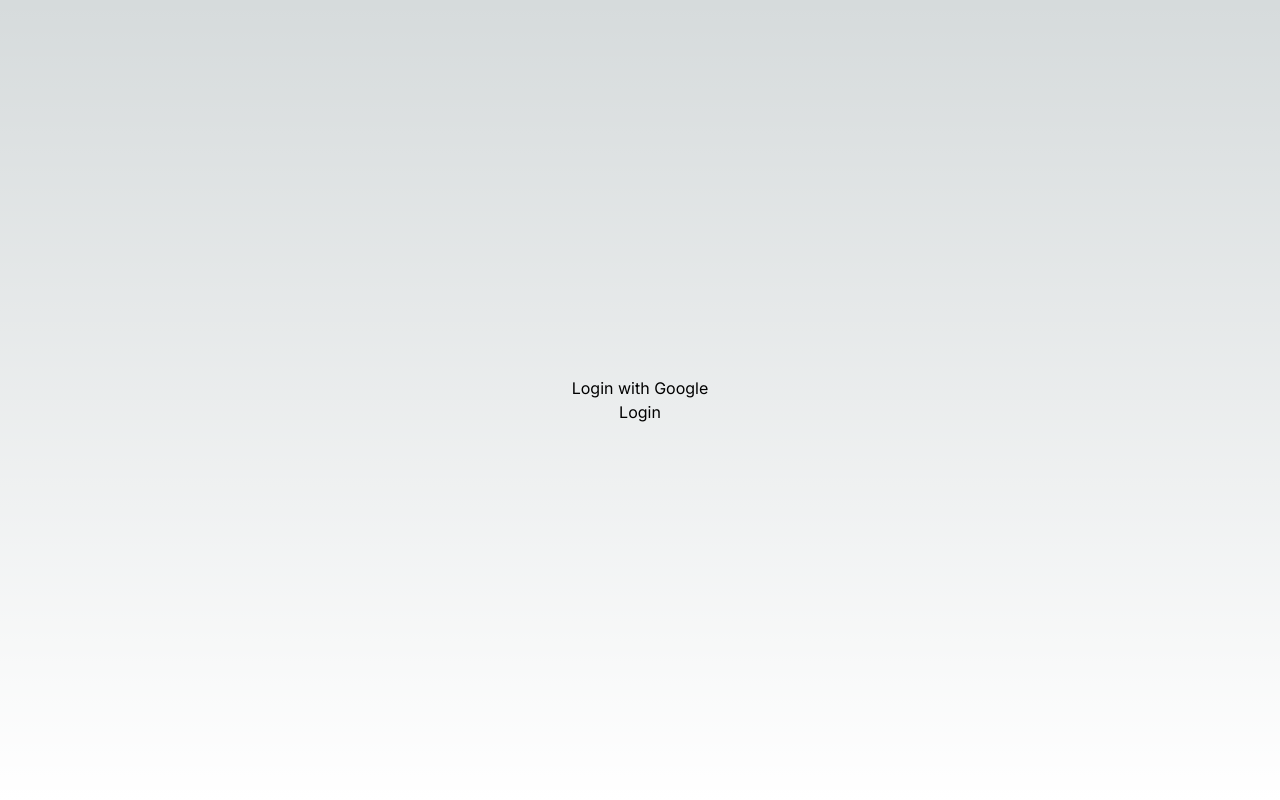
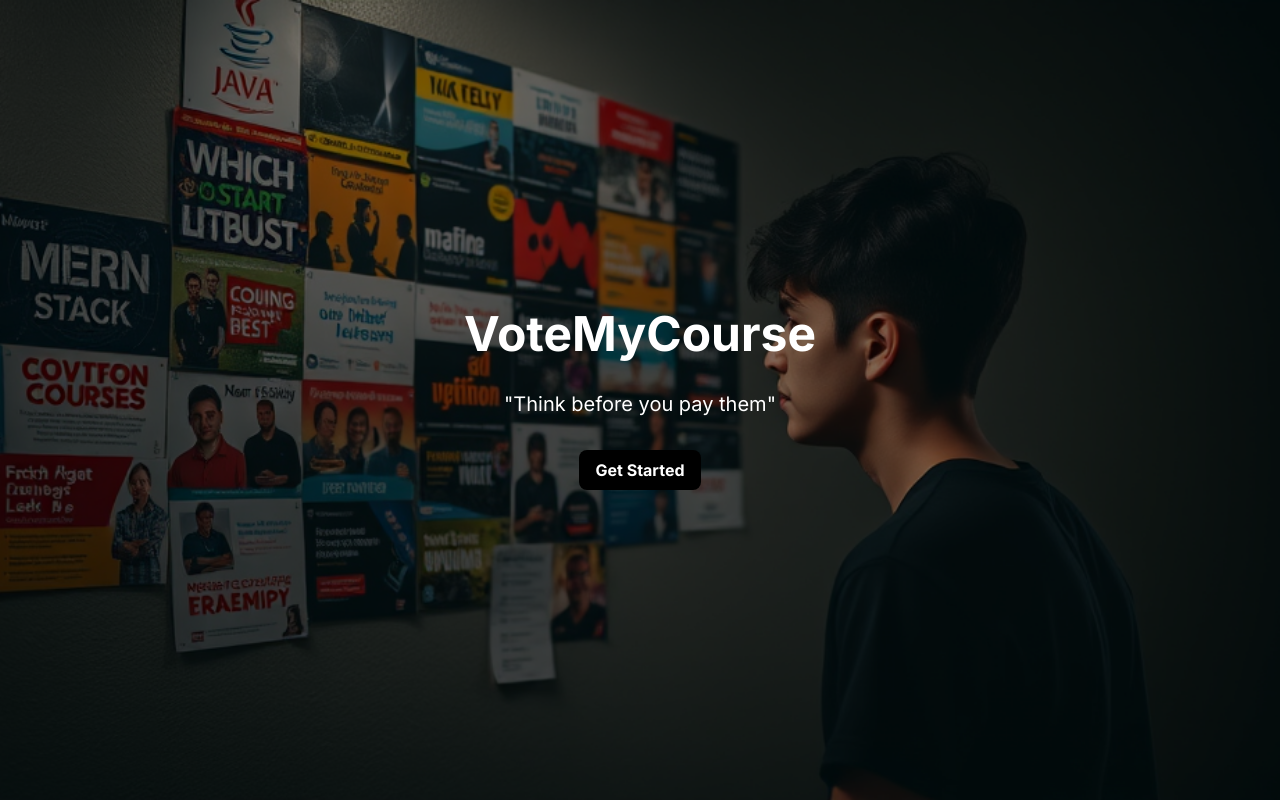
Before and after one commit to Utkarsh4517/votemycourse-fe, a Next.js app: page / in a window 1280 px wide. Built offline with nearby package versions, Linux system fonts and the light colour scheme.

Commit message:
created a basic login page

```diff
--- a/src/app/page.tsx
+++ b/src/app/page.tsx
@@ -1,17 +1,30 @@
 'use client';
 import React from 'react';
+import bg from '../assets/votemycourse-bg.png'
 
-function LoginPage() {
+export default function LoginHero() {
   const handleLogin = () => {
     window.location.href = 'http://localhost:8080/oauth2/authorization/google';
   };
 
   return (
-    <div style={{ display: 'flex', justifyContent: 'center', alignItems: 'center', height: '100vh', flexDirection: 'column' }}>
-      <h1>Login with Google</h1>
-      <button onClick={handleLogin}>Login</button>
+    <div className="relative h-screen w-full flex items-center justify-center overflow-hidden">
+      <img
+        src={bg.src}
+        alt="Background"
+        className="absolute inset-0 w-full h-full object-cover z-0"
+      />
+      <div className="bg-black bg-opacity-50 absolute inset-0 z-10"></div>
+      <div className="z-20 text-white text-center">
+        <h1 className="text-5xl font-bold mb-8">VoteMyCourse</h1>
+        <p className="text-xl mb-8">"Think before you pay them"</p>
+        <button
+          onClick={handleLogin}
+          className="bg-black hover:bg-green-500 text-white font-bold py-2 px-4 rounded-lg transition duration-300"
+        >
+          Get Started
+        </button>
+      </div>
     </div>
   );
 }
-
-export default LoginPage;
```
Also changed, not shown: src/assets/votemycourse-bg.png (added).
